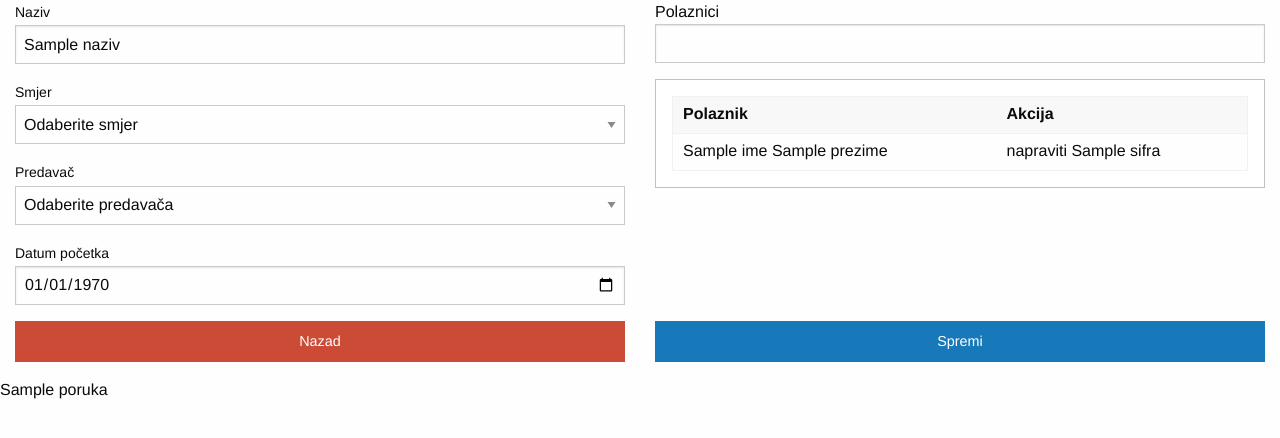
After one commit to Filip-Janjesic/polaznikpp23, a PHP site: template app/view/privatno/grupa/detalji.phtml in a window 1280 px wide. The commit adds this page. Shown: the top 438 px of the page. Run offline with PHP 8.4, Linux system fonts and the light colour scheme; the template is opened without the code that fills it: most values are stand-ins (such as "Sample title", 1, 10 or a date in 2020); data that the repository does not hold is empty.

Commit message:
predavanje

```diff
--- /dev/null
+++ b/app/view/privatno/grupa/detalji.phtml
@@ -0,0 +1,84 @@
+<form class="log-in-form" method="POST"
+action="<?php echo $_SERVER['REQUEST_URI'];?>">
+
+<div class="grid-x grid-padding-x">
+  <div class="large-6 medium-6 cell">
+    <label>Naziv
+      <input type="text" name="naziv"
+      value="<?=$grupa->naziv?>">
+    </label>
+
+    <label> Smjer
+      <select name="smjer">
+        <option value="0">Odaberite smjer</option>
+        <?php foreach($smjerovi as $smjer): ?>
+        <option
+        <?php if($grupa->smjer==$smjer->sifra){
+          echo 'selected="selected"';
+        } ?>
+        value="<?=$smjer->sifra?>"><?=$smjer->naziv?></option>
+        <?php endforeach; ?>
+      </select>
+    </label>
+
+    <label> Predavač
+      <select name="predavac">
+        <option value="0">Odaberite predavača</option>
+        <?php foreach($predavaci as $predavac): ?>
+        <option
+        <?php if($grupa->predavac==$predavac->sifra){
+          echo 'selected="selected"';
+        } ?>
+        value="<?=$predavac->sifra?>"><?=$predavac->ime?> <?=$predavac->prezime?></option>
+        <?php endforeach; ?>
+      </select>
+    </label>
+
+    <label>Datum početka
+      <input type="date" name="datumpocetka"
+      value="<?=$grupa->datumpocetka==null ? '' : date('Y-m-d',strtotime($grupa->datumpocetka))?>">
+    </label>
+  </div>
+  <div class="large-6 medium-6 cell">
+          Polaznici
+          <input type="text" id="uvjet" />
+
+          <div class="callout" style="overflow: auto; max-height: 250px;">
+            <table>
+              <thead>
+                <tr>
+                  <th>Polaznik</th>
+                  <th>Akcija</th>
+                </tr>
+              </thead>
+              <tbody>
+                <?php foreach($grupa->polaznici as $polaznik): ?>
+                    <tr>
+                      <td>
+                        <?=$polaznik->ime?> <?=$polaznik->prezime?>
+                      </td>
+                      <td>
+                        napraviti <?=$polaznik->sifra?>
+                      </td>
+                    </tr>
+                <?php endforeach;?>
+              </tbody>
+            </table>
+          </div>
+  </div>
+</div>
+
+
+  <div class="grid-x grid-padding-x">
+    <div class="large-6 cell">
+        <a href="<?=App::config('url')?>grupa/index"
+        class="alert button expanded">Nazad</a>
+    </div>
+    <div class="large-6 cell">
+        <input type="submit" class="button expanded"
+        value="Spremi"></input>
+    </div>
+  </div>
+
+    <?=$poruka?>
+</form>
--- a/app/view/privatno/grupa/index.phtml
+++ b/app/view/privatno/grupa/index.phtml
@@ -17,10 +17,10 @@ class="success button expanded">Nova grupa</a>
                 <td><?=$grupa->smjer?></td>
                 <td><?=$grupa->predavac?></td>
                 <td>
-                    <?=$grupa->datumpocetka?>
+                    <?=$grupa->datumpocetka==null ? '' : date('d. m. Y.', strtotime($grupa->datumpocetka))?>
                 </td>
                 <td>
-                    <a href="<?=App::config('url')?>grupa/promjena?sifra=<?=$grupa->sifra?>">
+                    <a href="<?=App::config('url')?>grupa/detalji/<?=$grupa->sifra?>">
                         <i title="Promjena" class="fas fa-2x fa-pencil-alt"></i>
                     </a>
                     <?php if($grupa->clanova==0): ?>
--- /dev/null
+++ b/naredbe.txt
@@ -0,0 +1 @@
+c:\xampp\mysql\bin\mysql.exe -uedunova -pedunova --default_character_set=utf8 < E:\pp23\EDUNOVAPP23\skriptapp23.sql
--- a/skriptapp23.sql
+++ b/skriptapp23.sql
@@ -34,7 +34,7 @@ create table smjer(
 create table grupa(
     sifra int not null primary key auto_increment,
     naziv varchar(50) not null,
-    smjer int not null,
+    smjer int,
     predavac int,
     datumpocetka datetime
 );
@@ -117,8 +117,8 @@ insert into polaznik (osoba) values
 
 
 #1
-insert into grupa (smjer,naziv) values
-(1,'PP23');
+insert into grupa (predavac,naziv,smjer,datumpocetka) values
+(1,'PP23',1,'2021-04-30');
 
 #2
 insert into grupa (predavac,naziv,smjer) values
```
Also changed, not shown: app/controller/GrupaController.php (+33 -0 lines), app/model/Grupa.php (+72 -4 lines).
